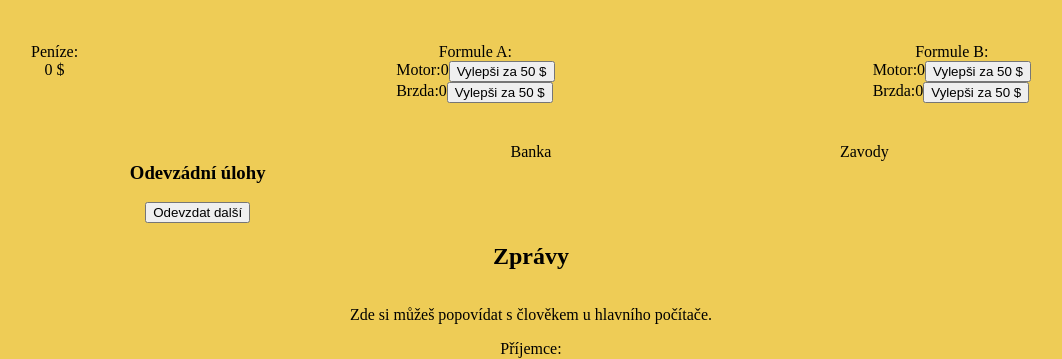
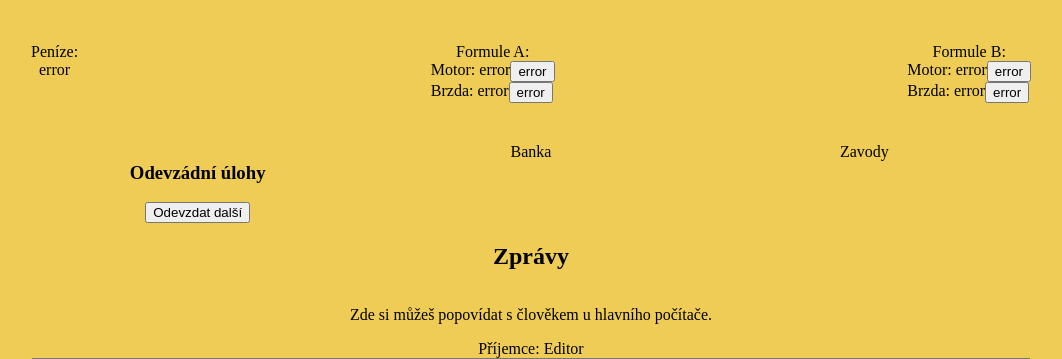
Before and after one commit to kubal000/Proud-2025, a Flask app: template templates/soutez.html in a window 1280 px wide. Shown: the part 57-416 px from the top of the page, without its empty margins (109-1171 px from the left). Run offline with Flask 3, Linux system fonts and the light colour scheme; the template is opened without the code that fills it, so the values that code supplies are empty; some libraries are stand-ins or nearby versions.

Commit message:
Rozjetí editorského účtu

```diff
--- a/app.py
+++ b/app.py
@@ -1,4 +1,3 @@
-from tokenize import tabsize
 from flask import Flask, render_template, request, url_for, redirect, jsonify
 from flask_socketio import SocketIO, emit
 import pandas as pd
@@ -31,9 +30,13 @@ def index():
 @app.route('/login', methods=['GET'])
 def login():
     username = request.args.get('username')
-    if username:
+    heslo = request.args.get('heslo')
+    if heslo == 'Proud2025':
         return redirect(url_for('soutez', username=username))
-    return redirect(url_for('index'))
+    elif heslo == 'Proud2025e' and username == 'Editor':
+        return redirect(url_for('editor', username=username))
+    else:
+        return redirect(url_for('index'))
 
 @app.route('/soutez')
 def soutez():
@@ -41,6 +44,13 @@ def soutez():
     if not username:
         return redirect(url_for('index'))
     return render_template('soutez.html', username=username)
+
+@app.route('/editor')
+def editor():
+    username = request.args.get('username')
+    if not username:
+        return redirect(url_for('index'))
+    return render_template('editor.html', username=username)
 
 @socketio.on('connect')
 def handle_connect():
@@ -77,7 +87,7 @@ def handle_register_username(data):
         update_online_users()
 
 @socketio.on('uloha')
-def uloha():
+def uloha(data=None):
     emit('penize', {'penize': tabulka(sid_to_username.get(request.sid), 'penize', 50)})
 
 @socketio.on('zvedni')
@@ -87,22 +97,25 @@ def zvedni(data):
     tym = sid_to_username.get(request.sid)
     df = pd.read_csv("tymy.csv")
     df.set_index('tym', inplace=True)
-    df = df.loc[tym, faktor]
-    penize = tabulka(tym, 'penize', -25*(df+2))
+    vec = df.loc[tym, faktor]
+    penize = tabulka(tym, 'penize', -25*(vec+2))
     if penize == False:
         emit('faktory', {'faktor': faktor, 'cislo': False, 'dalsicena': False})
     else:
         emit('penize', {'penize': penize})
-        emit('faktory', {'faktor': faktor, 'cislo': tabulka(tym, faktor, 1), 'dalsicena': str(-25*(df+3))})
+        emit('faktory', {'faktor': faktor, 'cislo': tabulka(tym, faktor, 1), 'dalsicena': str(25*(vec+3))})
 
 @socketio.on('init')
-def Init():
+def init():
     tym = sid_to_username.get(request.sid)
     df = pd.read_csv("tymy.csv")
     df.set_index('tym', inplace=True)
+    if tym not in df.index:
+        df.loc[tym] = [0, 0, 0, 0, 0, 0]           # nastavení základních hodnot
+        df.to_csv('tymy.csv', index=True)
     emit('penize', {'penize': str(df.loc[tym, 'penize'])})
     for faktor in ['A_motor','A_brzda','B_motor','B_brzda']:
-        emit('faktory', {'faktor': faktor, 'cislo': str(df.loc[tym, faktor]), 'dalsicena': str(-25*(df.loc[tym, faktor]+2))}) #nefunguje, dodělat
+        emit('faktory', {'faktor': faktor, 'cislo': str(df.loc[tym, faktor]), 'dalsicena': str(25*(df.loc[tym, faktor]+2))})
 
 if __name__ == '__main__':
     socketio.run(app, host='0.0.0.0', port=10000)
--- a/static/funkce.js
+++ b/static/funkce.js
@@ -46,11 +46,11 @@ socket.on('penize', (data) => {
 })
 
 socket.on('faktory', (data) => {
-    if (data.cislo == False) {
+    if (data.cislo === false) {
         alert("Nemáš dostatek peněz na vylepšení")
     }
     else {
-        document.getElementById(data.faktor).textContent = "Level: " + data.cislo
+        document.getElementById(data.faktor).textContent = "level " + data.cislo + " "
         document.getElementById(data.faktor + "b").textContent = "Vylepši za: " + data.dalsicena + "$"
     }
 
--- a/templates/soutez.html
+++ b/templates/soutez.html
@@ -10,23 +10,21 @@
 <body onload="Init()">
     <h1 class="nadpis">Herní pole pro tým: {{ username }}</h1>
     <div class="staty">
-        <div><div>Peníze:</div><div id='penize'>0 $</div></div>
+        <div><div>Peníze:</div><div id='penize'>error</div></div>
         <div>
             Formule A:
             <div style="display:flex;flex-direction:column">
                 <div style="display:flex;flex-direction:row">
                     <div>
-                        Motor:
+                        Motor: <span id="A_motor">error</span>
                     </div>
-                    <div id="A_motor">0</div>
-                    <button onclick="Zvedni('A_motor')" id="A_motorb">Vylepši za 50 $</button>
+                    <button onclick="Zvedni('A_motor')" id="A_motorb">error</button>
                 </div>
                 <div style="display:flex;flex-direction:row">
                     <div>
-                        Brzda:
+                        Brzda: <span id="A_brzda">error</span>
                     </div>
-                    <div id="A_brzda">0</div>
-                    <button onclick="Zvedni('A_brzda')" id="A_brzdab">Vylepši za 50 $</button>
+                    <button onclick="Zvedni('A_brzda')" id="A_brzdab">error</button>
                 </div>
             </div>
         </div>
@@ -35,17 +33,17 @@
             <div style="display:flex;flex-direction:column">
                 <div style="display:flex;flex-direction:row">
                     <div>
-                        Motor:
+                        Motor: <span id="B_motor">error</span>
                     </div>
-                    <div id="B_motor">0</div>
-                    <button onclick="Zvedni('B_motor')" id="B_motorb">Vylepši za 50 $</button>
+
+                    <button onclick="Zvedni('B_motor')" id="B_motorb">error</button>
                 </div>
                 <div style="display:flex;flex-direction:row">
                     <div>
-                        Brzda:
+                        Brzda: <span id="B_brzda">error</span>
                     </div>
-                    <div id="B_brzda">0</div>
-                    <button onclick="Zvedni('B_brzda')" id="B_brzdab">Vylepši za 50 $</button>
+
+                    <button onclick="Zvedni('B_brzda')" id="B_brzdab">error</button>
                 </div>
             </div>
         </div>
@@ -56,7 +54,7 @@
     <div class="komunikace">
         <h2>Zprávy</h2>
         <p>Zde si můžeš popovídat s člověkem u hlavního počítače.</p>
-        <label for="target_user">Příjemce: </label><label id="target_user">Editor</label>
+        <label>Příjemce: <span id="target_user">Editor</span></label>
         <textarea id="message" placeholder="Napište zprávu..."></textarea>
         <button onclick="sendMessage()">Poslat zprávu</button>
         <h3>Tvá komunikace:</h3>
--- a/tymy.csv
+++ b/tymy.csv
@@ -1,3 +1,2 @@
-tym,penize,A_motor,A_brzda,B_motor,B_brzda
-Kubal,25,3,1,1,0
-Editor,0,0,0,0,0
+tym,penize,body,A_motor,A_brzda,B_motor,B_brzda
+Kubal,0,0,0,0,0,0
```
Also changed, not shown: templates/editor.html (+11 -0 lines), templates/login.html (+1 -6 lines).
